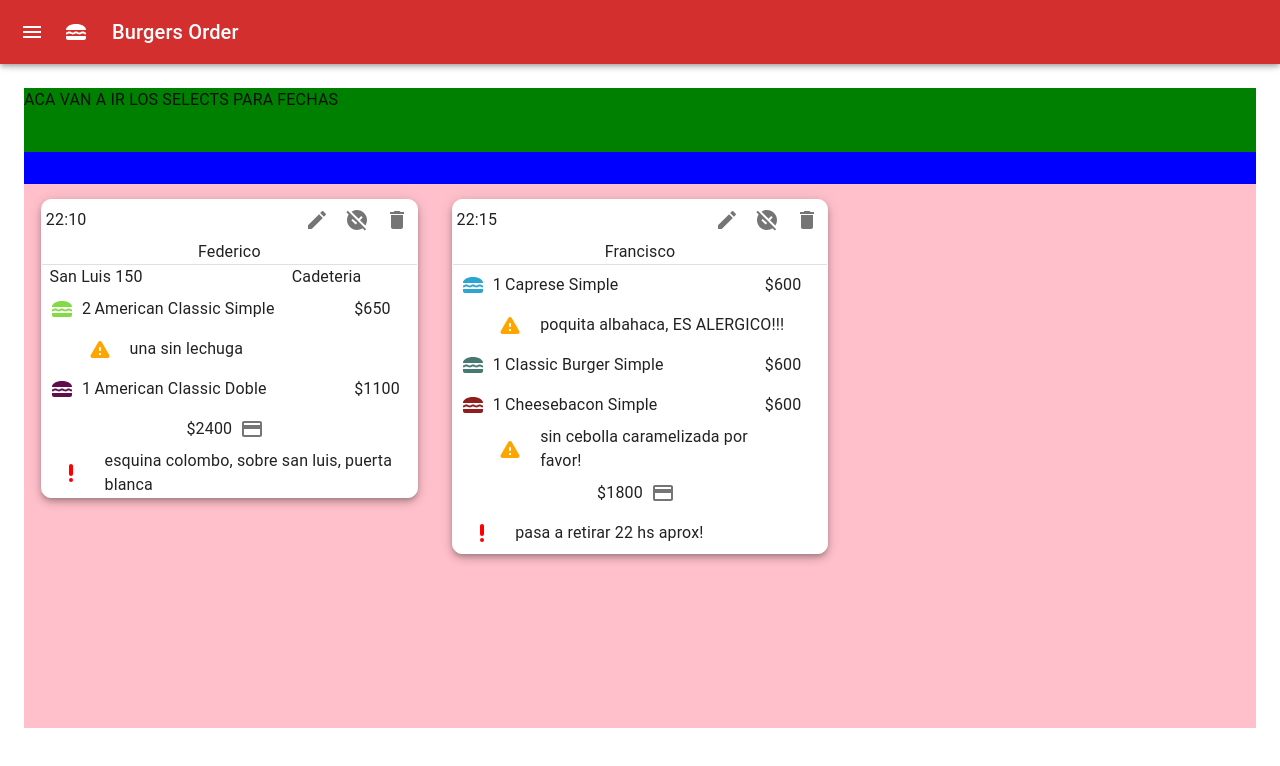
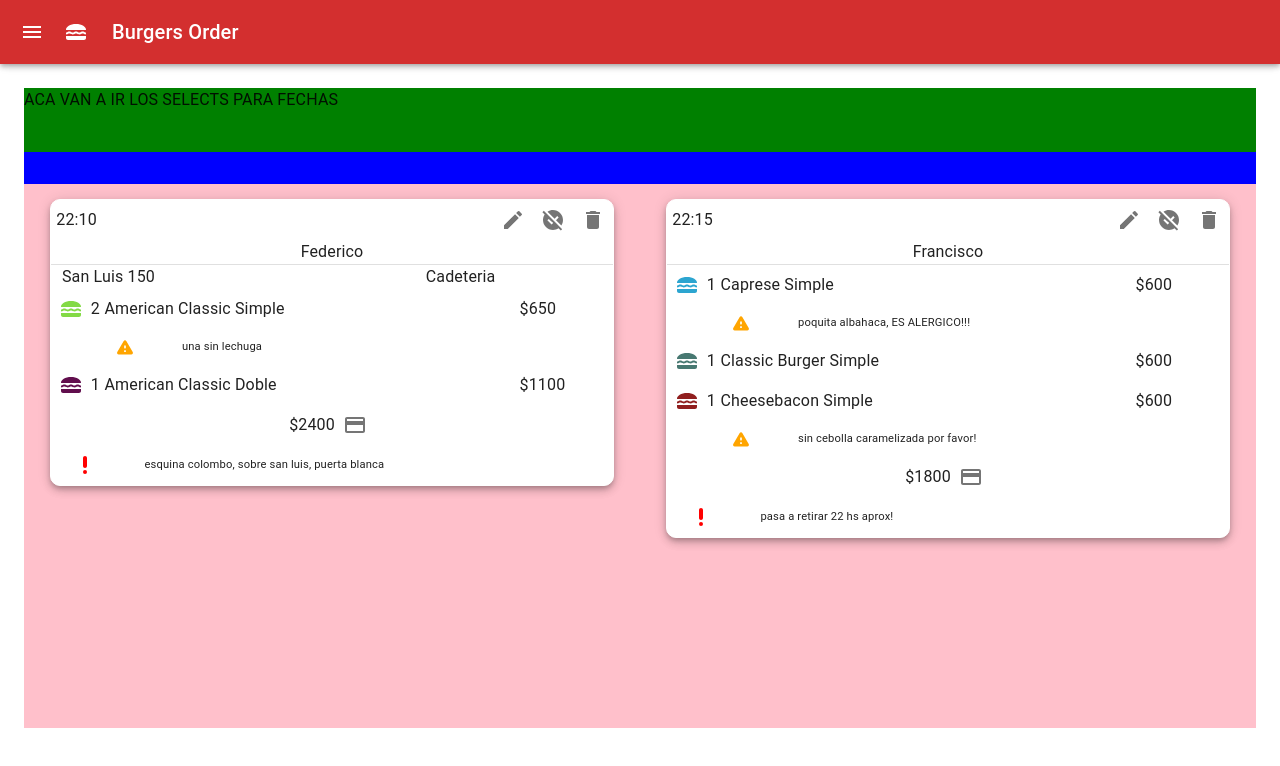
Before and after one commit to fransiri7/burgers-order-client, a React (Create React App) app: page /orders in a window 1280 px wide. Shown: the top 766 px of the page. Built offline with nearby package versions, Linux system fonts and the light colour scheme; no server answers.

Commit message:
cards distribuidas de a 2 y tcambio tamaño fuente en notas

```diff
--- a/src/modules/order/OrderCard.jsx
+++ b/src/modules/order/OrderCard.jsx
@@ -72,12 +72,12 @@ export function OrderCard({ order }) {
                                 {product.orderProduct.notes ? (
                                     <Grid item md={2}>
                                         <IconButton style={{ cursor: "default" }}>
-                                            <WarningRoundedIcon style={{ color: "orange" }} />
+                                            <WarningRoundedIcon fontSize="small" style={{ color: "orange" }} />
                                         </IconButton>
                                     </Grid>
                                 ) : null}
 
-                                <Grid item md={10}>
+                                <Grid item md={10} fontSize="70%">
                                     {product.orderProduct.notes}
                                 </Grid>
                             </Grid>
@@ -101,7 +101,7 @@ export function OrderCard({ order }) {
                             </IconButton>
                         </Grid>
                     ) : null}
-                    <Grid item md={10}>
+                    <Grid item md={10} fontSize="70%">
                         {order.notes}
                     </Grid>
                 </Grid>
--- a/src/modules/order/OrdersList.jsx
+++ b/src/modules/order/OrdersList.jsx
@@ -112,7 +112,7 @@ export function OrdersList() {
                             item
                             container
                             justifyContent="center"
-                            md={4}
+                            md={6}
                             style={{ marginTop: "15px", marginBottom: "5px" }}
                         >
                             <Grid item md={11}>
```
